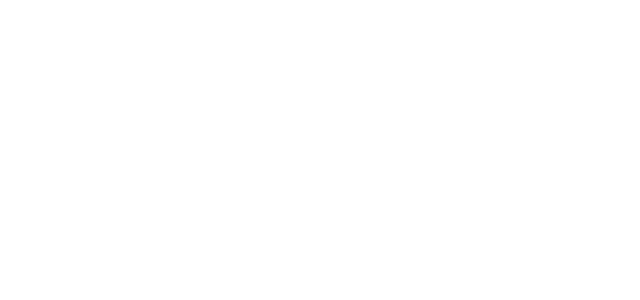
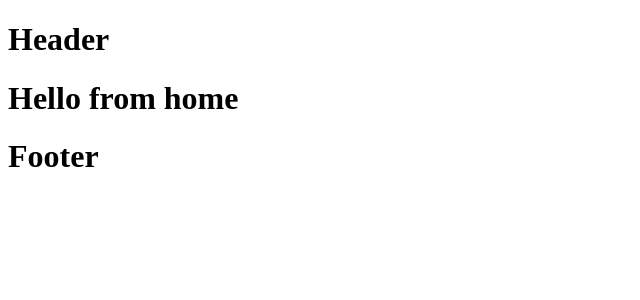
Before and after one commit to uwingabirejoselyne/learn-ecommerce-ui, a React (Create React App) app: page / in a window 1280 px wide. Before the commit this address had no page. Shown: the top 300 px of the page, without its empty margins (0-640 px from the left). Built offline with nearby package versions, Linux system fonts and the light colour scheme.

Commit message:
creation of about page

```diff
--- a/src/App.js
+++ b/src/App.js
@@ -1,13 +1,19 @@
 import React from 'react';
 import './App.css';
-import { BrowserRouter,Routes,Route } from 'react-router-dom';
+import { BrowserRouter, Routes, Route } from 'react-router-dom';
+import Layout from './components/Layout';
+import Home from './pages/Home';
 
 function App() {
-  return<>
-  <BrowserRouter>
-  <Routes></Routes>
-  </BrowserRouter>
-  </>
+  return (<>
+    <BrowserRouter>
+      <Routes>
+        <Route path='/' element={<Layout />}>
+          <Route index element={<Home />} />
+        </Route>
+      </Routes>
+    </BrowserRouter>
+  </>)
 }
 
 export default App;
--- a/src/components/Footer.js
+++ b/src/components/Footer.js
@@ -0,0 +1,11 @@
+import React from 'react'
+
+const Footer = () => {
+  return (
+    <div>
+      <h1>Footer</h1>
+    </div>
+  )
+}
+
+export default Footer
--- a/src/components/Header.js
+++ b/src/components/Header.js
@@ -0,0 +1,11 @@
+import React from 'react'
+
+const Header = () => {
+  return (
+    <div>
+      <h1>Header</h1>
+    </div>
+  )
+}
+
+export default Header
--- /dev/null
+++ b/src/pages/Home.js
@@ -0,0 +1,11 @@
+import React from 'react'
+
+const Home = () => {
+  return (
+    <div>
+      <h1>Hello from home</h1>
+    </div>
+  )
+}
+
+export default Home
```
Also changed, not shown: src/pages/About.js (added).
